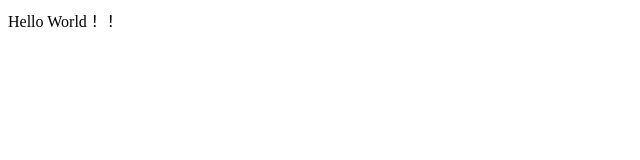
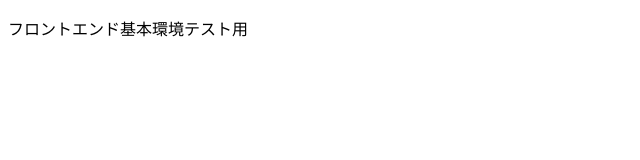
Before and after one commit to LevelDrain/frontend_base, a website built with webpack: page dist/index.html in a window 1280 px wide. Shown: the whole page, without its empty margins (0-640 px from the left). Built offline with nearby package versions, Linux system fonts and the light colour scheme.

Commit message:
ビルドテスト済み最小ファイル

```diff
--- a/src/index.js
+++ b/src/index.js
@@ -1,6 +1,6 @@
-import { hello } from "./sub";
+const init = () => {
+  const $place = document.querySelector('#Place');
+  $place.innerHTML = 'フロントエンド基本環境テスト用';
+}
 
-const message = "Hello World！！";
-
-// sub.jsに定義されたJavaScriptを実行する。
-hello(message);
+onload = init;
--- a/src/sub.js
+++ /dev/null
@@ -1,5 +0,0 @@
-// module.exportを使ってhello関数を定義する。
-export const hello = (message) => {
-  document.body.innerHTML = `${message}`;
-  console.log(`${message}を出力しました`);
-};
```
Also changed, not shown: dist/index.html, dist/main.js, 2 other files.
